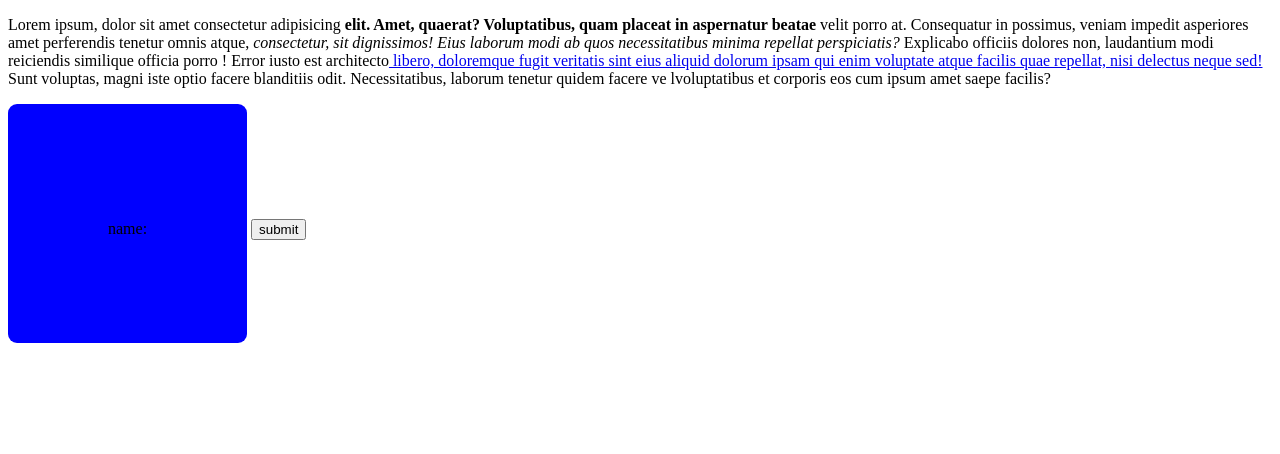
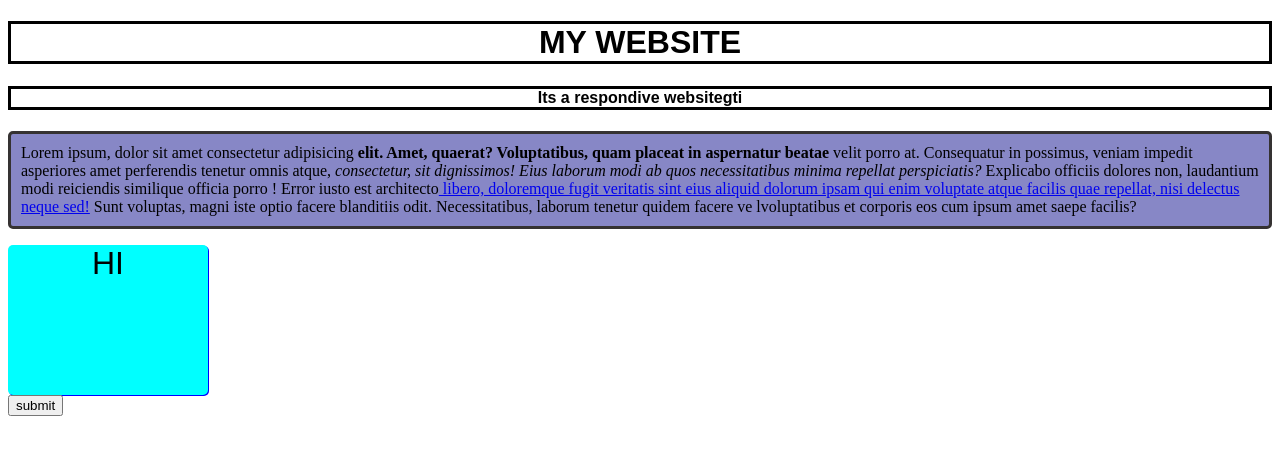
Before and after one commit to Daniel-dev707/Git-practice-folder, a plain HTML site: page index.html in a window 1280 px wide. Drawn offline with Linux system fonts and the light colour scheme.

Commit message:
changes made

```diff
--- a/index.html
+++ b/index.html
@@ -15,6 +15,8 @@
 
         <!--paragraph-->
 
+        <h1>MY WEBSITE</h1>
+        <h4>Its a respondive websitegti</h4>
         <p>
             Lorem ipsum, dolor sit amet consectetur
             adipisicing<strong> elit. Amet, quaerat? Voluptatibus, quam
@@ -32,7 +34,7 @@
         </p>
 
 
-    <div class="box"><p class="par">name:</p></div>
+    <div class="box">HI</div>
     <button>submit</button>
     </body>
 </html>
--- a/style.css
+++ b/style.css
@@ -1,9 +1,28 @@
+p{
+    padding: 10px;
+    background-color: rgb(135, 135, 198);
+    border: 3px solid;
+    border-radius: 5px;
+    border-color: rgb(53, 50, 50);
+}
 .box{
-    padding: 100px;
-    background-color: blue;
-    display: inline-flex;
-    border-radius: 9px;
+    width: 200px;
+    height: 150px;
+    background-color: aqua;
+    border-radius: 5px;
+    font-size: 2em;
+    font-family: sans-serif;
+    text-align: center;
+    box-shadow: 1px 1px blue;
 }
-.par{
-    margin-bottom: 5px;
+h4{
+    text-align: center;
+    border: 3px solid;
+    font-family: sans-serif;
 }
+h1{
+    text-align: center;
+    font-family: sans-serif;
+    border: 3px solid ;
+    display: block;
+}
```
